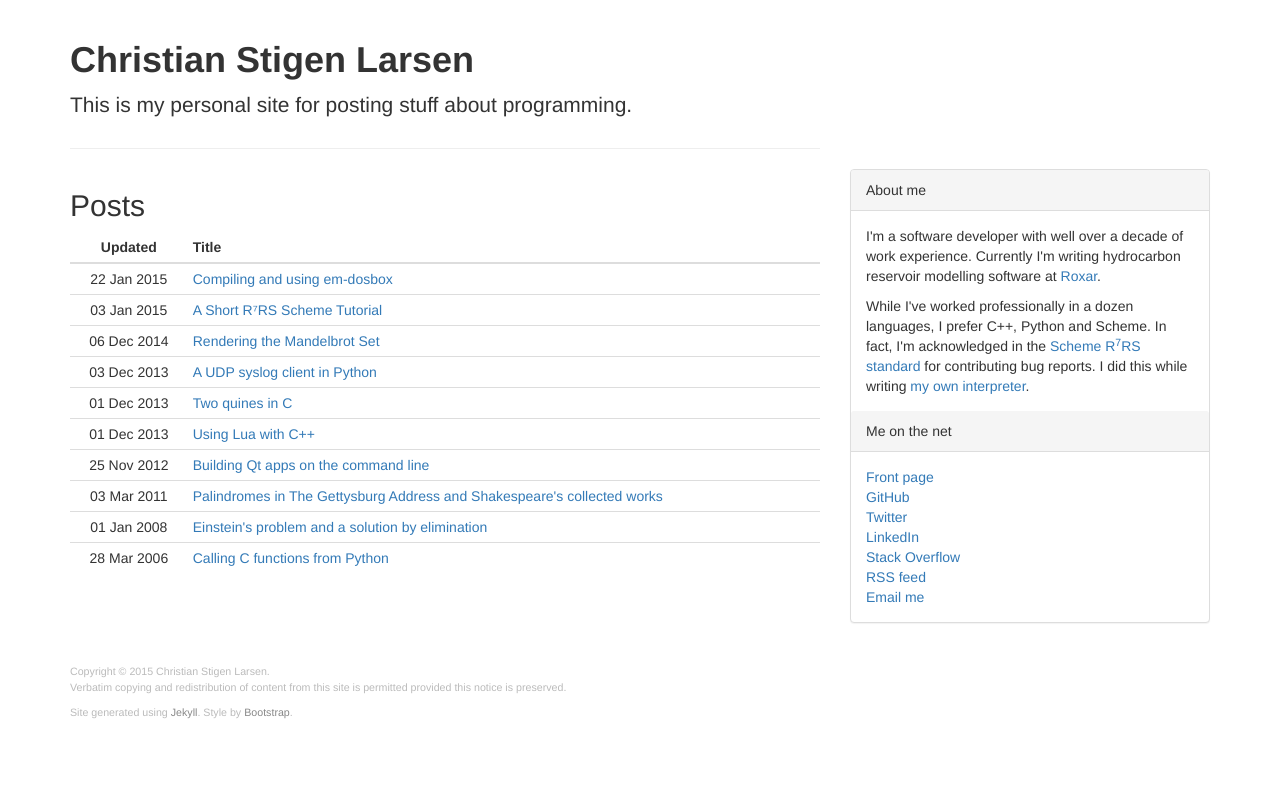
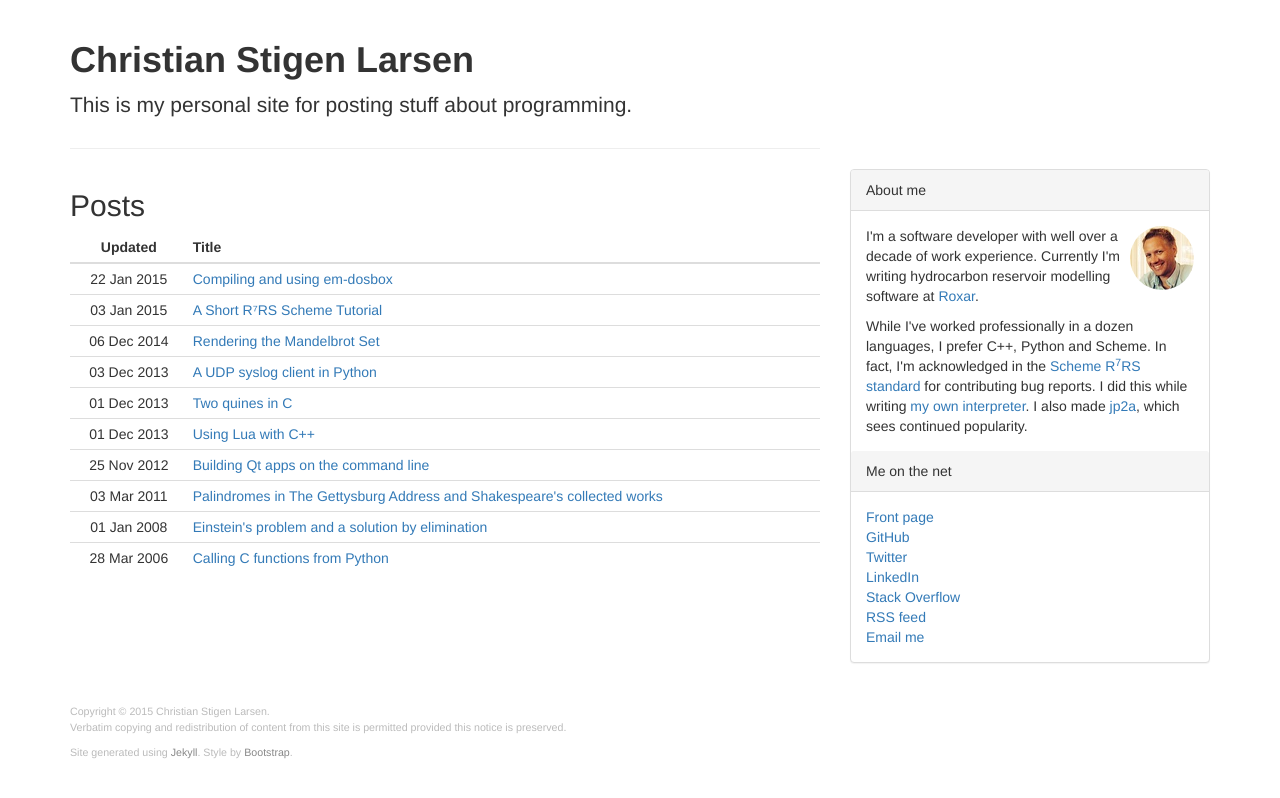
Before and after one commit to cslarsen/csl.name, a Jekyll site: the page built from index.html, in a window 1280 px wide. Shown: the top 798 px of the page. Built offline with Jekyll 4.4.1, drawn with Linux system fonts in a browser that asks for light colours; Markdown is read by kramdown in place of the engine named in the settings.

Commit message:
Adds portrait and jp2a link to index

```diff
--- a/_layouts/post.html
+++ b/_layouts/post.html
@@ -56,7 +56,7 @@ layout: default
              R<sup>7</sup>RS standard</a> for contributing bug reports.
            I did this while writing <a
              href="https://github.com/cslarsen/mickey-scheme">my own interpreter</a>.
-           I also made <a href="/jpa">jp2a</a>, which continues to see
+           I also made <a href="/jpa">jp2a</a>, which sees continued
            popularity.
         </div>
         <div class="panel-heading">Me on the net</div>
--- a/index.html
+++ b/index.html
@@ -45,6 +45,9 @@ disqus: false
       <div class="panel panel-default">
         <div class="panel-heading">About me</div>
         <div class="panel-body">
+          <img src="/gfx/portrait.jpg"
+               class="img-responsive img-circle pull-right"
+               alt="Author portrait" />
           <p>
           I'm a software developer with well over a decade of work experience.
           Currently I'm writing hydrocarbon reservoir modelling software at
@@ -57,6 +60,8 @@ disqus: false
              R<sup>7</sup>RS standard</a> for contributing bug reports.
            I did this while writing <a
              href="https://github.com/cslarsen/mickey-scheme">my own interpreter</a>.
+           I also made <a href="/jpa">jp2a</a>, which sees continued
+           popularity.
         </div>
         <div class="panel-heading">Me on the net</div>
         <div class="panel-body">
```
